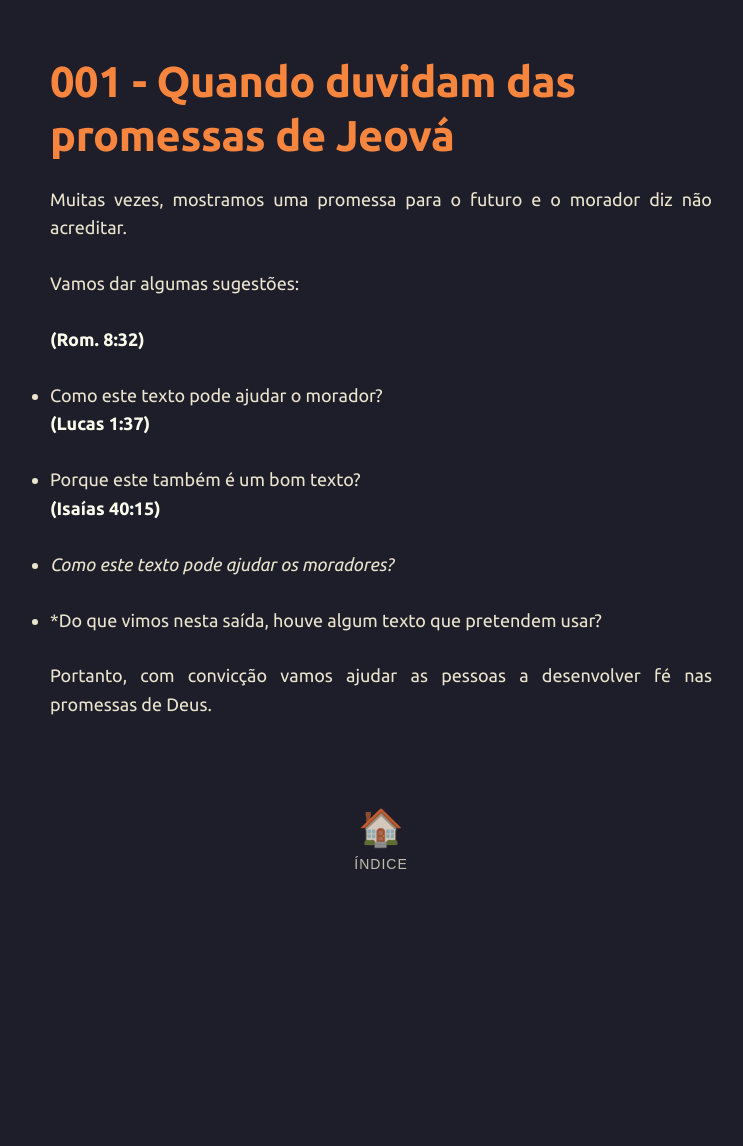
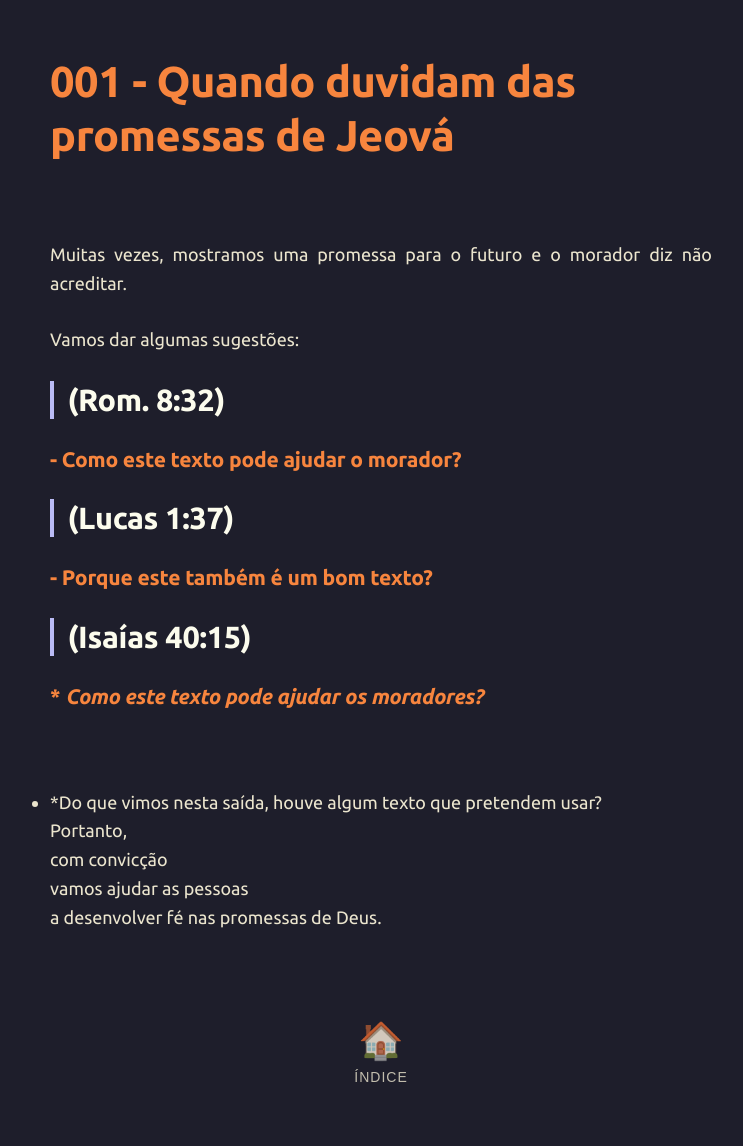
Before and after one commit to joaquim-capitao/jw, a Jekyll site: the page built from saidas/001-saida.md, in a window 1280 px wide. Shown: the whole page, without its empty margins (259-1002 px from the left). Built offline with Jekyll 4.4.1, drawn with Linux system fonts in a browser that asks for light colours; our own code applies the rules of GitHub Pages for plain Markdown files; before the commit the page ends 933 px from its top, so only the background shows below that.

Commit message:
Update 001-saida.md

```diff
--- a/saidas/001-saida.md
+++ b/saidas/001-saida.md
@@ -1,5 +1,6 @@
 # 001 - Quando duvidam das promessas de Jeová
 
+<br>
 
 Muitas vezes,
 mostramos uma promessa para o futuro
@@ -7,16 +8,20 @@ e o morador diz não acreditar.
 
 Vamos dar algumas sugestões:
 
-**(Rom. 8:32)**
-- Como este texto pode ajudar o morador?
+## **(Rom. 8:32)**
+### - Como este texto pode ajudar o morador?
 
 
-**(Lucas 1:37)**
-- Porque este também é um bom texto?
+## **(Lucas 1:37)**
+### - Porque este também é um bom texto?
 
-**(Isaías 40:15)**
 
-* *Como este texto pode ajudar os moradores?*
+
+## **(Isaías 40:15)**
+### * *Como este texto pode ajudar os moradores?*
+
+
+<br>
 
 * *Do que vimos nesta saída, houve algum texto que pretendem usar?
 
```
